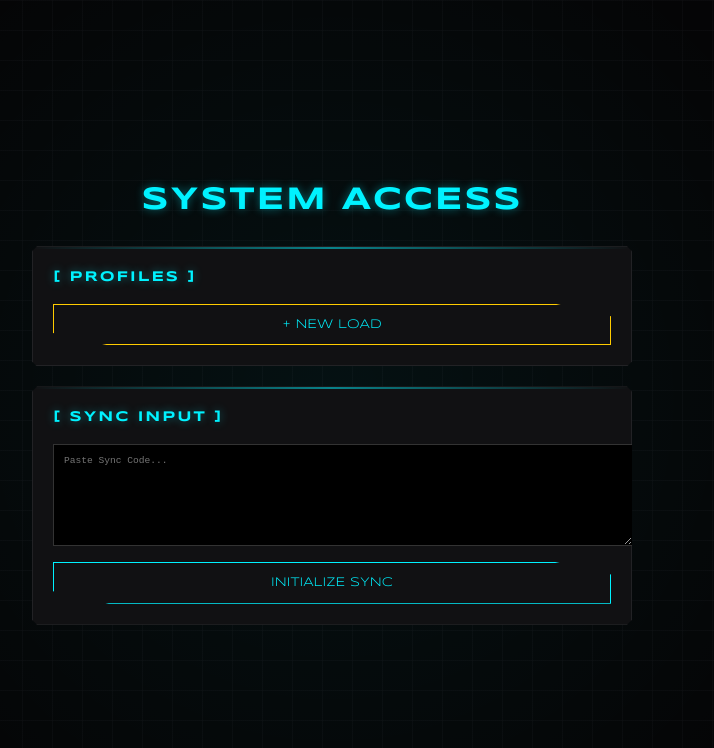
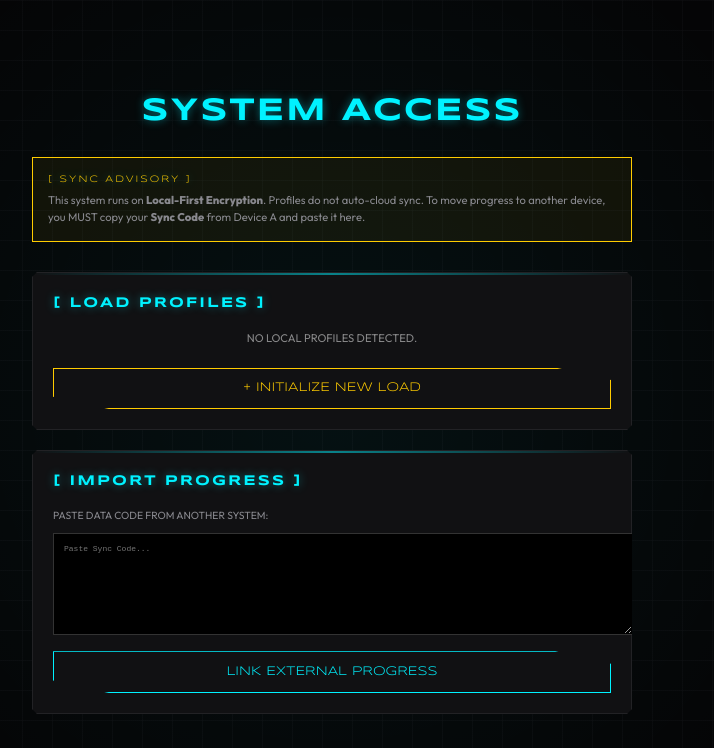
Before and after one commit to Ashwinck17/MainCharacter, a React (Vite) app: page / in a window 1280 px wide. Shown: the top 748 px of the page, without its empty margins (308-1022 px from the left). Built offline with nearby package versions, Linux system fonts and the light colour scheme.

Commit message:
Enhance Sync system with clipboard support, instructions, and bug fixes

```diff
--- a/src/App.tsx
+++ b/src/App.tsx
@@ -241,15 +241,25 @@ function App() {
   const importProfile = (json: string) => {
     try {
       const imported = JSON.parse(json);
+      if (!imported.stats || !imported.startDate) throw new Error();
+
       const id = `sync_${Date.now()}`;
+      const name = imported.profileName || `Sync_${new Date().toLocaleDateString()}`;
+
       localStorage.setItem(`ascension_profile_${id}`, JSON.stringify(imported));
       const list = JSON.parse(localStorage.getItem('ascension_profile_list') || '[]');
-      list.push({ id, name: `Sync_${new Date().toLocaleDateString()}` });
+      list.push({ id, name });
       localStorage.setItem('ascension_profile_list', JSON.stringify(list));
+
       setActiveProfile(id);
       setState(imported);
       setExportInput('');
-    } catch (e) { alert("Corrupted Code"); }
+    } catch (e) { alert("ERROR: INVALID SYNC CODE. USE [GEN SYNC CODE] ON DEVICE A."); }
+  };
+
+  const handleCopy = () => {
+    navigator.clipboard.writeText(JSON.stringify({ ...state, profileName: activeProfile }));
+    alert("CODE COPIED TO CLIPBOARD");
   };
 
   if (!activeProfile || !state) {
@@ -257,17 +267,38 @@ function App() {
     return (
       <div className="app-container" style={{ maxWidth: '600px', margin: '0 auto', padding: '40px 20px' }}>
         <h1 className="neon-text" style={{ textAlign: 'center' }}>SYSTEM ACCESS</h1>
-        <SystemCard title="PROFILES">
+
+        <div style={{ padding: '15px', border: '1px solid var(--accent-gold)', marginBottom: '30px', background: 'rgba(255, 204, 0, 0.05)' }}>
+          <div className="neon-text" style={{ fontSize: '0.6rem', color: 'var(--accent-gold)', marginBottom: '5px' }}>[ SYNC ADVISORY ]</div>
+          <p style={{ fontSize: '0.7rem', color: 'var(--text-secondary)', margin: 0 }}>
+            This system runs on <strong>Local-First Encryption</strong>. Profiles do not auto-cloud sync.
+            To move progress to another device, you MUST copy your <strong>Sync Code</strong> from Device A and paste it here.
+          </p>
+        </div>
+
+        <SystemCard title="LOAD PROFILES">
+          {list.length === 0 && <p style={{ fontSize: '0.7rem', opacity: 0.5, textAlign: 'center' }}>NO LOCAL PROFILES DETECTED.</p>}
           {list.map((p: any) => (
             <button key={p.id} onClick={() => { setActiveProfile(p.id); setState(JSON.parse(localStorage.getItem(`ascension_profile_${p.id}`)!)); }} style={{ width: '100%', marginBottom: '10px' }}>
-              LOAD: {p.name}
+              ACCESS LOAD: {p.name}
             </button>
           ))}
-          <button onClick={() => { const n = prompt("Name:"); if (n) createNewProfile(n); }} style={{ width: '100%', borderColor: 'var(--accent-gold)' }}>+ NEW LOAD</button>
+          <button onClick={() => { const n = prompt("ENTER PROFILE IDENTITY:"); if (n) createNewProfile(n); }} style={{ width: '100%', borderColor: 'var(--accent-gold)', color: 'var(--accent-gold)', marginTop: '10px' }}>
+            + INITIALIZE NEW LOAD
+          </button>
         </SystemCard>
-        <SystemCard title="SYNC INPUT">
-          <textarea value={exportInput} onChange={e => setExportInput(e.target.value)} placeholder="Paste Sync Code..." style={{ width: '100%', height: '80px', background: '#000', color: 'var(--accent-blue)', border: '1px solid #333', padding: '10px', fontSize: '0.6rem' }} />
-          <button onClick={() => importProfile(exportInput)} style={{ width: '100%', marginTop: '10px' }}>INITIALIZE SYNC</button>
+
+        <SystemCard title="IMPORT PROGRESS">
+          <p style={{ fontSize: '0.65rem', marginBottom: '10px', color: 'var(--text-secondary)' }}>PASTE DATA CODE FROM ANOTHER SYSTEM:</p>
+          <textarea
+            value={exportInput}
+            onChange={e => setExportInput(e.target.value)}
+            placeholder="Paste Sync Code..."
+            style={{ width: '100%', height: '80px', background: '#000', color: 'var(--accent-blue)', border: '1px solid #333', padding: '10px', fontSize: '0.5rem', fontFamily: 'monospace' }}
+          />
+          <button onClick={() => importProfile(exportInput)} style={{ width: '100%', marginTop: '10px' }}>
+            LINK EXTERNAL PROGRESS
+          </button>
         </SystemCard>
       </div>
     );
@@ -278,10 +309,18 @@ function App() {
   return (
     <div className="app-container" style={{ maxWidth: '600px', margin: '0 auto', padding: '20px', paddingBottom: '100px' }}>
       {showSync && (
-        <div style={{ position: 'fixed', inset: 0, background: 'rgba(0,0,0,0.95)', zIndex: 9999, padding: '20px', display: 'flex', alignItems: 'center' }}>
-          <SystemCard title="SYNC CODE" className="sync-modal">
-            <textarea readOnly value={JSON.stringify(state)} style={{ width: '100%', height: '200px', background: '#000', color: 'var(--accent-blue)' }} />
-            <button onClick={() => setShowSync(false)} style={{ width: '100%', marginTop: '15px' }}>BACK TO SYSTEM</button>
+        <div style={{ position: 'fixed', inset: 0, background: 'rgba(0,0,0,0.98)', zIndex: 9999, padding: '20px', display: 'flex', alignItems: 'center', justifyContent: 'center' }}>
+          <SystemCard title="IDENTIFICATION CODE" style={{ width: '100%' }}>
+            <p style={{ fontSize: '0.7rem', marginBottom: '10px' }}>USE THIS CODE TO RESTORE DATA ON ANY DEVICE:</p>
+            <textarea
+              readOnly
+              value={JSON.stringify({ ...state, profileName: activeProfile })}
+              style={{ width: '100%', height: '220px', background: '#000', color: 'var(--accent-blue)', border: '1px solid var(--accent-blue)', padding: '10px', fontSize: '0.5rem', fontFamily: 'monospace', marginBottom: '15px' }}
+            />
+            <div style={{ display: 'grid', gridTemplateColumns: '1fr 1fr', gap: '10px' }}>
+              <button onClick={handleCopy}>COPY CODE</button>
+              <button onClick={() => setShowSync(false)} style={{ borderColor: 'var(--text-secondary)', color: 'var(--text-secondary)' }}>CLOSE</button>
+            </div>
           </SystemCard>
         </div>
       )}
--- a/src/components/SystemCard.tsx
+++ b/src/components/SystemCard.tsx
@@ -5,15 +5,16 @@ interface SystemCardProps {
     children: React.ReactNode;
     title?: string;
     className?: string;
+    style?: React.CSSProperties;
 }
 
-export const SystemCard = ({ children, title, className = "" }: SystemCardProps) => {
+export const SystemCard = ({ children, title, className = "", style = {} }: SystemCardProps) => {
     return (
         <motion.div
             initial={{ opacity: 0, y: 20 }}
             animate={{ opacity: 1, y: 0 }}
             className={`system-window ${className}`}
-            style={{ padding: '20px', marginBottom: '20px' }}
+            style={{ padding: '20px', marginBottom: '20px', ...style }}
         >
             {title && (
                 <h3 className="neon-text" style={{ fontSize: '0.9rem', marginBottom: '15px', marginTop: 0 }}>
```
